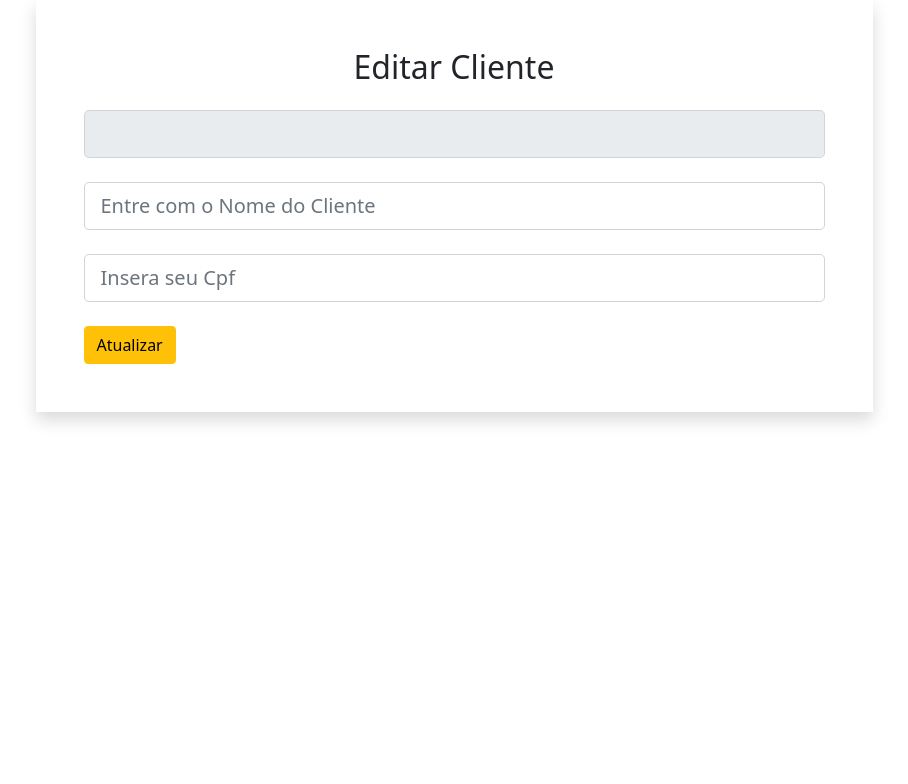
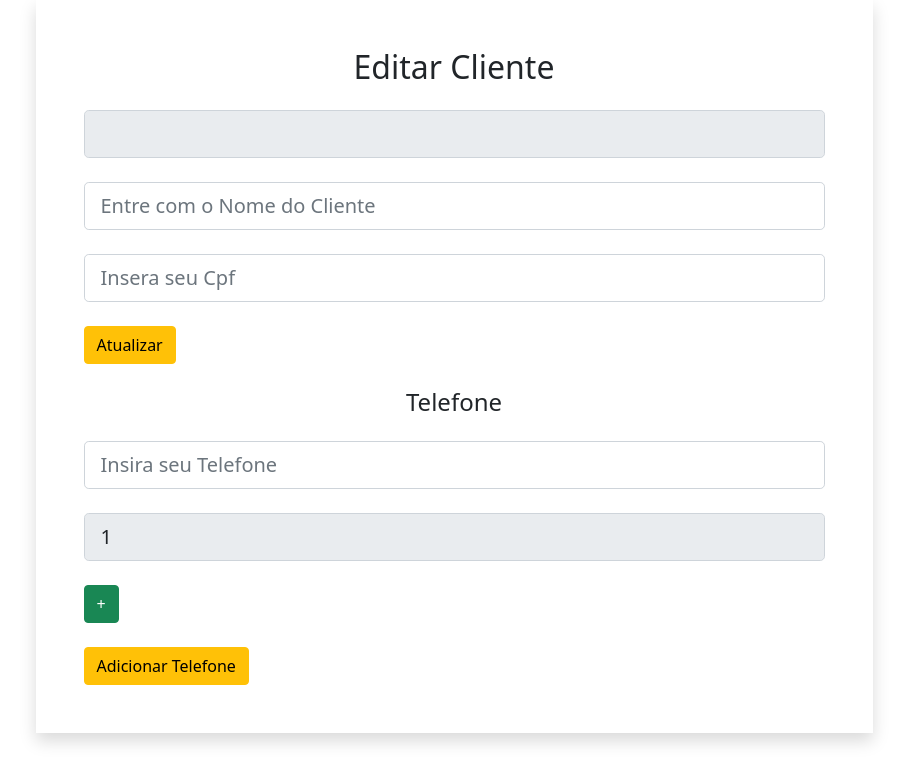
Before and after one commit to Sandro-Sousa/Cadastro, a React (Create React App) app in the folder cadastroConsumoo/cadastro-consumoo/: page /EditarCliente/1 in a window 1280 px wide. Shown: the top 784 px of the page, without its empty margins (186-1094 px from the left). Built offline with nearby package versions, Linux system fonts and the light colour scheme; no server answers; the HTML template or start-up script is replaced by a standard one.

Commit message:
Manutencao

```diff
--- a/cadastroConsumoo/cadastro-consumoo/src/pages/EditarCliente/index.tsx
+++ b/cadastroConsumoo/cadastro-consumoo/src/pages/EditarCliente/index.tsx
@@ -2,6 +2,9 @@ import React, { useState, useEffect } from "react";
 import axios from "axios";
 import { useHistory, useParams, Link } from "react-router-dom";
 import { useForm, SubmitHandler } from "react-hook-form";
+import { array } from "yup";
+import { Modal, ModalBody, ModalFooter, ModalHeader } from 'reactstrap';
+import { event } from "jquery";
 
 interface IParam {
   id:string;
@@ -12,8 +15,12 @@ type Inputs = {
   cpf: string,
 };
 
+const EditarCliente: React.FC = () => {
 
-const EditarCliente: React.FC = () => {
+  const [telefone, setTelefone] = useState([{
+    numero: "",
+    idCliente: "",
+  }]);
 
   const { register, handleSubmit, watch, formState: { errors } } = useForm<Inputs>();
 
@@ -30,6 +37,24 @@ const EditarCliente: React.FC = () => {
     setCliente({ ...cliente, [e.target.name]: e.target.value });
   };
 
+
+  const onInputChangeTelefone = (index:number, e: React.ChangeEvent<HTMLInputElement>) => {
+    const values:Array<any> = [...telefone];
+    values[index][e.target.name] = e.target.value;
+    setTelefone(values);
+  };
+
+  // const handleServiceChange = (e: React.ChangeEvent<HTMLInputElement>, index:number) => {
+  //   const { name, value } = e.target;
+  //   const list:Array<any> = [...serviceList];
+  //   list[index][name] = value;
+  //   setServiceList(list);
+  // };
+
+   // const onSubmitTelefone = async () => {
+  //   await axios.post("https://localhost:5001/api/cadastro/v1/cadastroTelefone", telefone);
+  // };
+
   useEffect(() => {
     clienteGetById();
   }, []);
@@ -39,9 +64,21 @@ const EditarCliente: React.FC = () => {
     history.push("/");
   };
 
+  const onSubmitTelefone = async (e:any) => {
+    e.preventDefault();
+    await axios.post("https://localhost:5001/api/cadastro/v1/cadastrotelefone", telefone);
+
+  };
+
   const clienteGetById = async () => {
     const result = await axios.get(`https://localhost:5001/api/cadastro/v1/clientegetbyid/${id}`);
     setCliente(result.data);
+  };
+
+
+  const handleServiceAdd = () => {
+    setTelefone([...telefone, {  numero: "",
+    idCliente: "" }]);
   };
   return (
     <div className="container">
@@ -86,7 +123,47 @@ const EditarCliente: React.FC = () => {
           </div>
           <br />
           <button className="btn btn-warning btn-block">Atualizar</button>
+          <br />
         </form>
+        <br />
+        <h4 className="text-center mb-4">Telefone</h4>
+        <form onSubmit={handleSubmit(onSubmitTelefone)}>
+        {telefone.map((telefoneService, index) =>(
+            <div key={index}>
+            <div className="form-group">
+             <input
+              type="text"
+              className="form-control form-control-lg"
+              placeholder="Insira seu Telefone"
+              name="numero"
+              value={telefoneService.numero}
+              onChange={e => onInputChangeTelefone(index,e)}
+              />
+              <br />
+              <input
+                  type="text"
+                  readOnly
+                  className="form-control form-control-lg"
+                  name="idCliente"
+                  value={telefoneService.idCliente = id}
+                  onChange={(e) => onInputChangeTelefone(index,e)}
+                   />
+            </div>
+            <br />
+            {telefone.length - 1 === index && telefone.length < 4 && (
+                <button
+                  type="button"
+                  onClick={handleServiceAdd}
+                  className="btn btn-success"
+                >
+                  <span>+</span>
+                </button>
+              )}
+          </div>
+          ))}
+          <br />
+          <button className="btn btn-warning btn-block" onClick={onSubmitTelefone}>Adicionar Telefone</button>
+          </form>
       </div>
     </div>
   );
```
Also changed, not shown: 9 other files (tests, documents, lock files or other folders).
